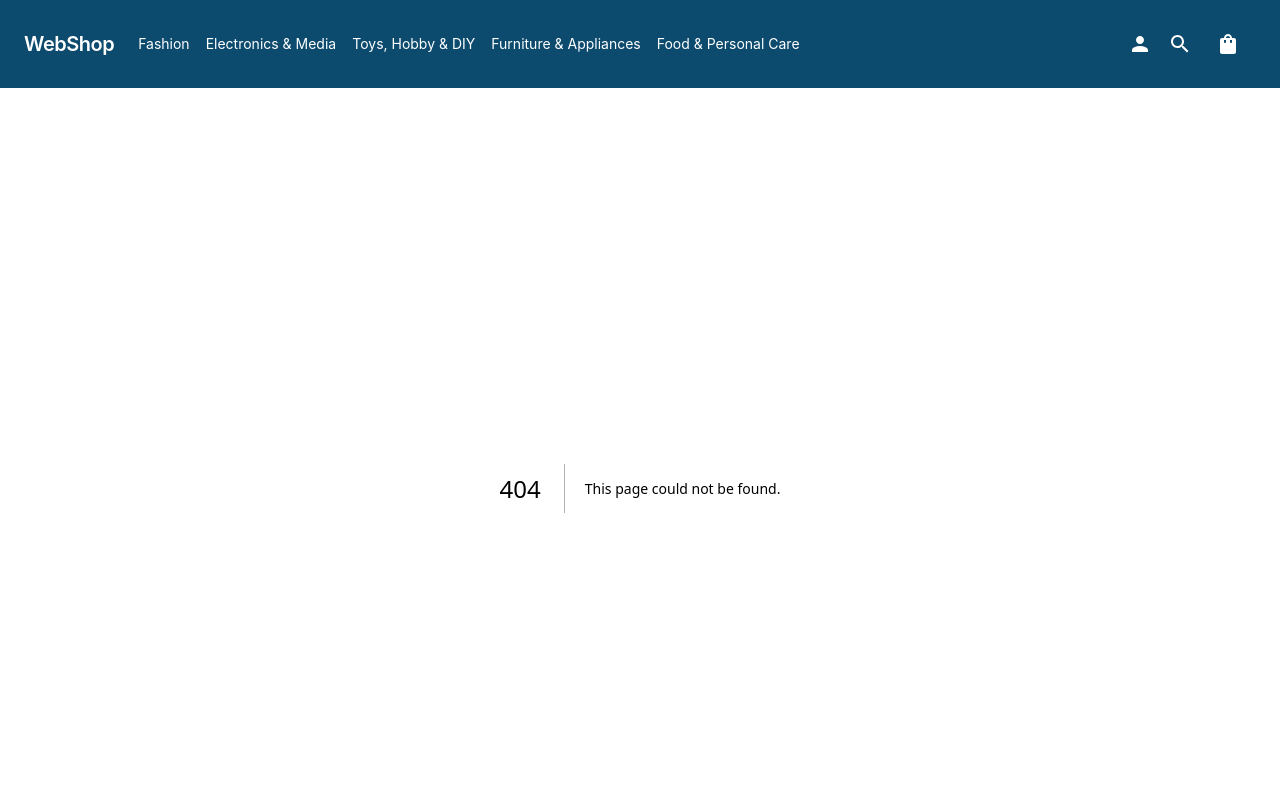
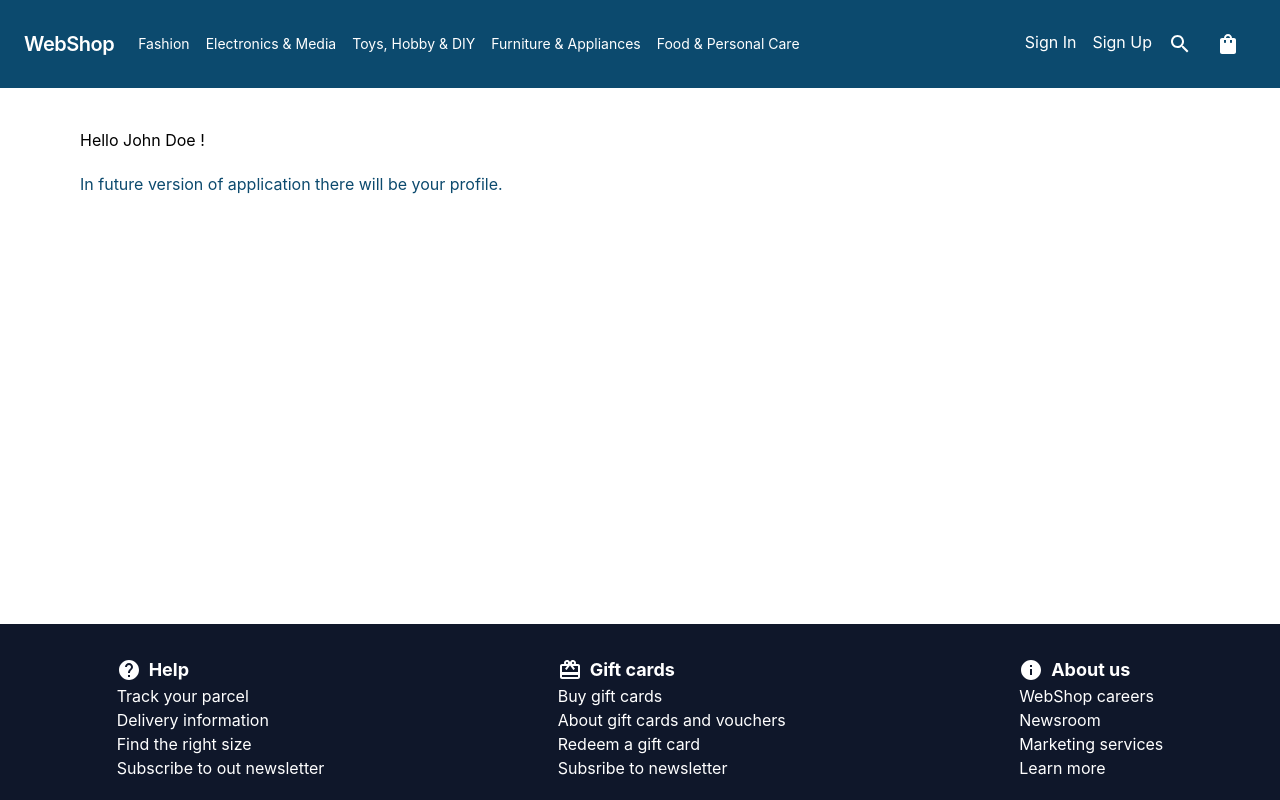
Before and after one commit to piMateusz/WebShop, a Next.js app in the folder frontend/: page /userProfile in a window 1280 px wide. Before the commit this address had no page. Shown: the top 800 px of the page. Built offline with nearby package versions, Linux system fonts and the light colour scheme.

Commit message:
added logout and user profile pages templates

```diff
--- a/frontend/components/layout/nav.tsx
+++ b/frontend/components/layout/nav.tsx
@@ -1,4 +1,4 @@
-import { useState } from 'react';
+import { useEffect, useState } from 'react';
 import PersonIcon from '@mui/icons-material/Person';
 import SearchIcon from '@mui/icons-material/Search';
 import ShoppingBagIcon from '@mui/icons-material/ShoppingBag';
@@ -9,6 +9,7 @@ import { useSelector } from 'react-redux';
 
 import ShoppingCart from '../shoppingCart/shoppingCart';
 import Link from 'next/link';
+import getCookie from '../../utils/getCookie';
 
 const StyledBadge = styled(Badge)<BadgeProps>(({ theme }) => ({
   '& .MuiBadge-badge': {
@@ -22,6 +23,7 @@ const StyledBadge = styled(Badge)<BadgeProps>(({ theme }) => ({
 const Nav = () => {
   const [isCartVisible, setIsCartVisible] = useState<boolean>(false);
   const cart = useSelector((state: any) => state.cart)
+  const [isUserLogged, setIsUserLogged] = useState(false);
 
   const getTotalQuantity = () => {
     let total = 0
@@ -30,6 +32,27 @@ const Nav = () => {
     })
     return total
   }
+
+  useEffect(() => {
+    console.log('in nav use effect!')
+    const token = getCookie(document.cookie, 'jwt');
+    if (token) {
+      setIsUserLogged(true);
+    }
+  }, [])
+
+  async function logOut() {
+    try {
+      const requestUrl = `${process.env.NEXT_PUBLIC_API_URL}/api/logout/`;
+      const response = await fetch(requestUrl, {method: 'POST'})
+      if (response.status === 200)
+        setIsUserLogged(false);
+        document.cookie = 'jwt=; Max-Age=0; path=/;';
+        return;
+    } catch {
+      return; // handle exceptions here
+    }
+  };
 
   return (
     <nav className="flex items-center justify-between flex-wrap bg-sky-900 p-6">
@@ -66,12 +89,37 @@ const Nav = () => {
         </div>
 
         <div>
-          <span className="mx-2 cursor-pointer">
-            <Link href="/login">
-              <PersonIcon style={{color: 'white'}} />
-            </Link>
-
-          </span>
+          { isUserLogged && (
+            <>
+              <button
+                className="mx-2 text-white"
+                onClick={() => logOut()}
+              >
+                <Link href="/logout">
+                  Logout
+                </Link>
+              </button>
+              <span className="mx-2 cursor-pointer">
+                <Link href="/userProfile">
+                  <PersonIcon style={{color: 'white'}} />
+                </Link>
+              </span>
+            </>
+          )}
+          { !isUserLogged && (
+            <>
+              <span className="mx-2 cursor-pointer text-white">
+                <Link href="/login">
+                  Sign In
+                </Link>
+              </span>
+              <span className="mx-2 cursor-pointer text-white">
+                <Link href="/register">
+                  Sign Up
+                </Link>
+              </span>
+            </>
+          )}
           <span className="mx-2 cursor-pointer">
             <SearchIcon style={{color: 'white'}} />
           </span>
--- a/frontend/pages/index.tsx
+++ b/frontend/pages/index.tsx
@@ -1,11 +1,9 @@
 import Head from 'next/head'
-import { Fragment, useEffect, useState } from 'react';
+import { Fragment } from 'react';
 
 import Product, { ProductDict } from '../components/product/product';
-import ShoppingCart from '../components/shoppingCart/shoppingCart';
 
 export default function Home({ data }: any) {
-  const [products, setProducts] = useState<ProductDict[]>([]);
 
   if (!data) {
     return (
--- a/frontend/pages/login/index.tsx
+++ b/frontend/pages/login/index.tsx
@@ -53,7 +53,7 @@ export default function SignIn() {
       });
       const status = await response.status;
       if (status === 200){
-        router.push('/');
+        router.push('/userProfile');
       }
     } catch {
       return;
--- /dev/null
+++ b/frontend/pages/logout.tsx
@@ -0,0 +1,18 @@
+import Link from "next/link";
+
+const LogOut = () => {
+  return (
+    <div className="ml-20">
+      <h2 className="mt-10 mb-5">
+        You have been logged out !
+      </h2>
+      <div className="primary-color">
+        <Link href="/login">
+          Log in again
+        </Link>
+      </div>
+    </div>
+  )
+}
+
+export default LogOut;
--- /dev/null
+++ b/frontend/pages/userProfile.tsx
@@ -0,0 +1,24 @@
+import { useEffect, useState } from "react";
+
+const UserProfile = () => {
+  const [currentUser, setCurrentUser] = useState('');
+
+  useEffect(() => {
+    const newUser = 'John Doe'; // new user mockup
+    // by default new user should by taken from api by requesting appropriate endpoint with token taken from cookies
+    setCurrentUser(newUser);
+  }, []);
+
+  return (
+    <div className="ml-20">
+      <h2 className="mt-10 mb-5">
+        Hello {currentUser} !
+      </h2>
+      <div className="primary-color">
+        In future version of application there will be your profile.
+      </div>
+    </div>
+  );
+};
+
+export default UserProfile;
```
Also changed, not shown: 1 other file (tests, documents, lock files or other folders).
